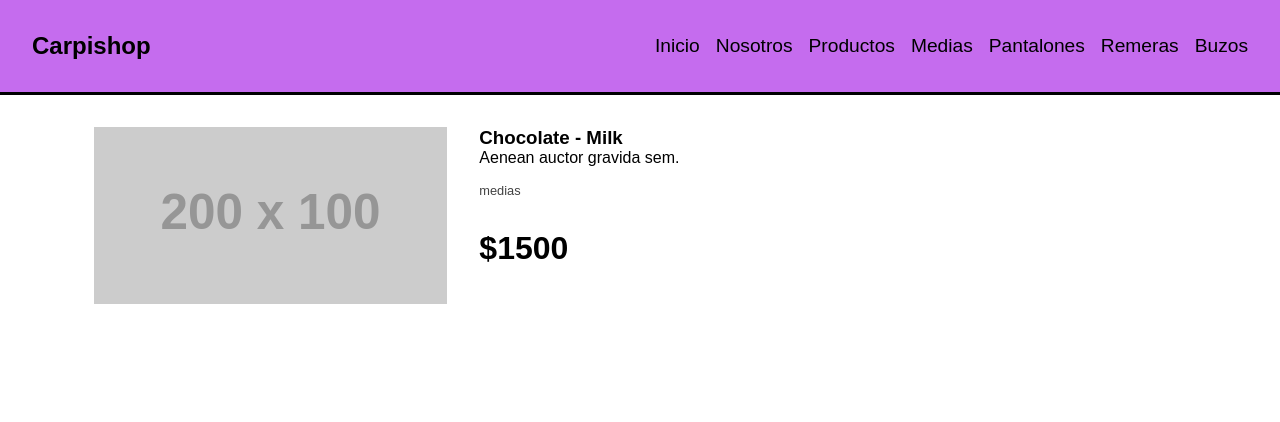
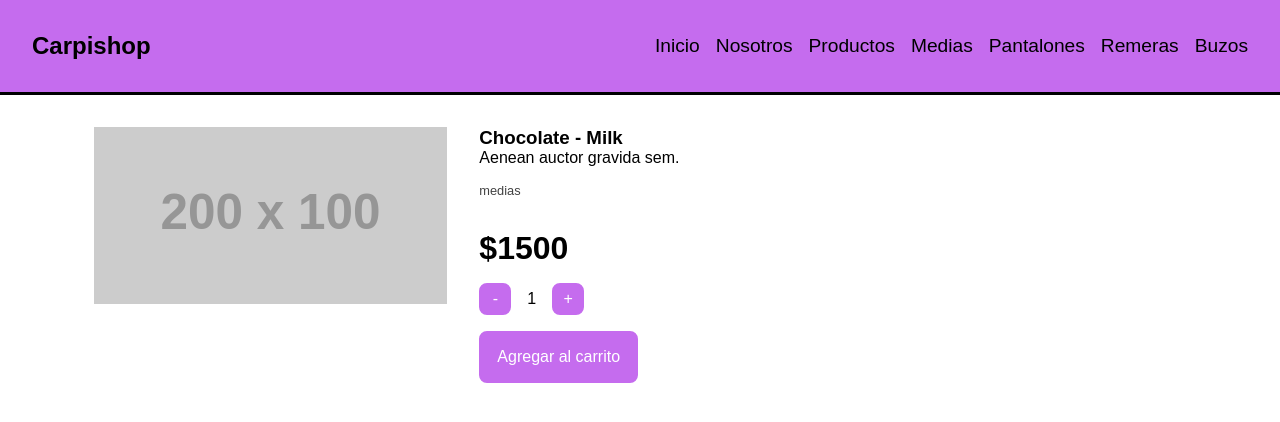
Before and after one commit to ccmillan/repasito, a React (Vite) app: page /item/1 in a window 1280 px wide. Shown: the top 422 px of the page. Built offline with nearby package versions, Linux system fonts and the light colour scheme.

Commit message:
funciones de eventos
// funciones anonimas
// funciones por referencia.

```diff
--- /dev/null
+++ b/src/components/ItemCount.jsx
@@ -0,0 +1,18 @@
+import React, { useState } from "react";
+
+const ItemCount = ({ cantidad, handleAgregar, handleSumar, handleRestar }) => {
+  return (
+    <div>
+      <div className="item-count">
+        <button onClick={handleRestar}>-</button>
+        <p>{cantidad}</p>
+        <button onClick={handleSumar}>+</button>
+      </div>
+      <button className="agregar-al-carrito" onClick={handleAgregar}>
+        Agregar al carrito
+      </button>
+    </div>
+  );
+};
+
+export default ItemCount;
--- a/src/components/ItemDetail.jsx
+++ b/src/components/ItemDetail.jsx
@@ -1,6 +1,19 @@
-import React from "react";
+import React, { useState } from "react";
+import ItemCount from "./ItemCount";
 
 const ItemDetail = ({ item }) => {
+  const [cantidad, setCantidad] = useState(1);
+
+  const handleRestar = () => {
+    cantidad > 1 && setCantidad(cantidad - 1);
+  };
+
+  const handleSumar = () => {
+    cantidad < item.stock && setCantidad(cantidad + 1);
+  };
+  const handleAgregar = () => {
+    console.log({ ...item, cantidad });
+  };
   return (
     <div className="container">
       <div className="producto-detalle">
@@ -10,6 +23,12 @@
           <p className="descripcion">{item.descripcion}</p>
           <p className="categoria">{item.categoria}</p>
           <p className="precio">${item.precio}</p>
+          <ItemCount
+            cantidad={cantidad}
+            handleAgregar={handleAgregar}
+            handleRestar={handleRestar}
+            handleSumar={handleSumar}
+          />
         </div>
       </div>
     </div>
@@ -17,3 +36,5 @@
 };
 
 export default ItemDetail;
+
+// traer props {item} from ItemDetailContainer, y pasarlos con props a ItemCount. para saber que cantidad existe en stock, y no vender mas de lo debido
--- a/src/components/Nosotros.jsx
+++ b/src/components/Nosotros.jsx
@@ -1,7 +1,28 @@
-import React from "react";
+import React, { useEffect } from "react";
 
 const Nosotros = () => {
-  return <div>Nosotros</div>;
+  useEffect(() => {
+    const clickear = () => {
+      console.log("click");
+    };
+
+    window.addEventListener("click", clickear);
+
+    return () => {
+      window.removeEventListener("click", clickear);
+    };
+  }, []);
+
+  return (
+    <div className="container">
+      <h1 className="main-title">Nosotros</h1>
+      <p>Este es</p>
+    </div>
+  );
 };
 
 export default Nosotros;
+
+// funciondes de eventos
+// funciones anonimas
+// funciones por referencia
```
